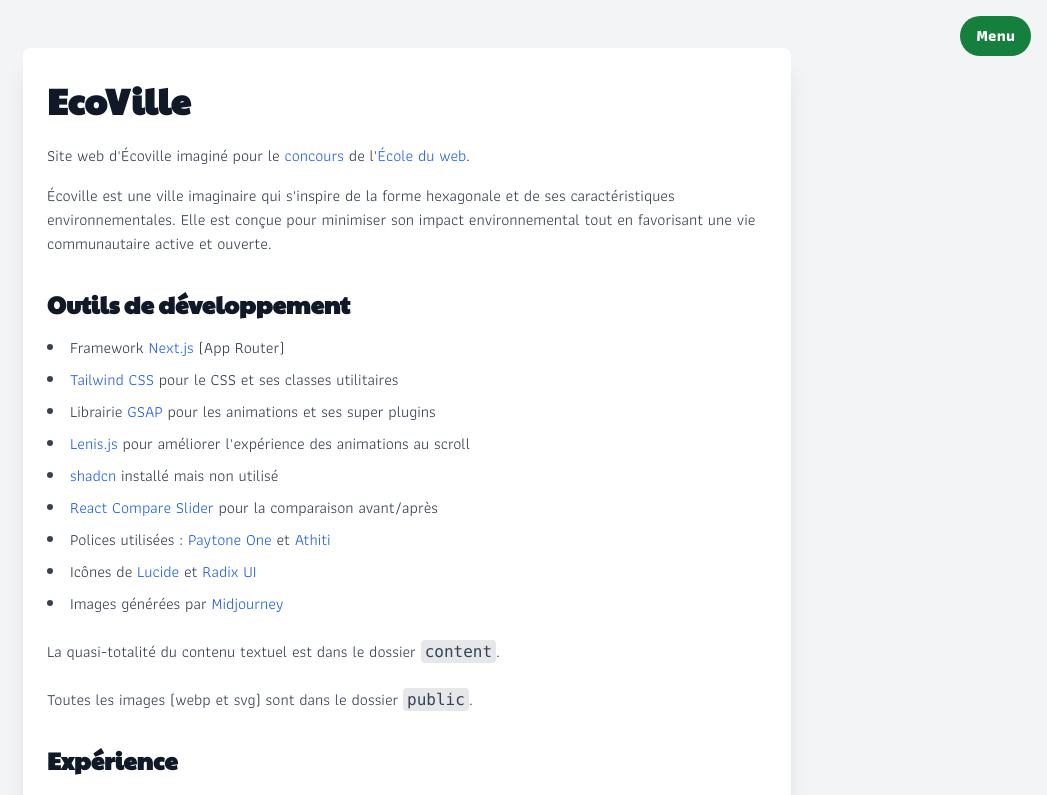
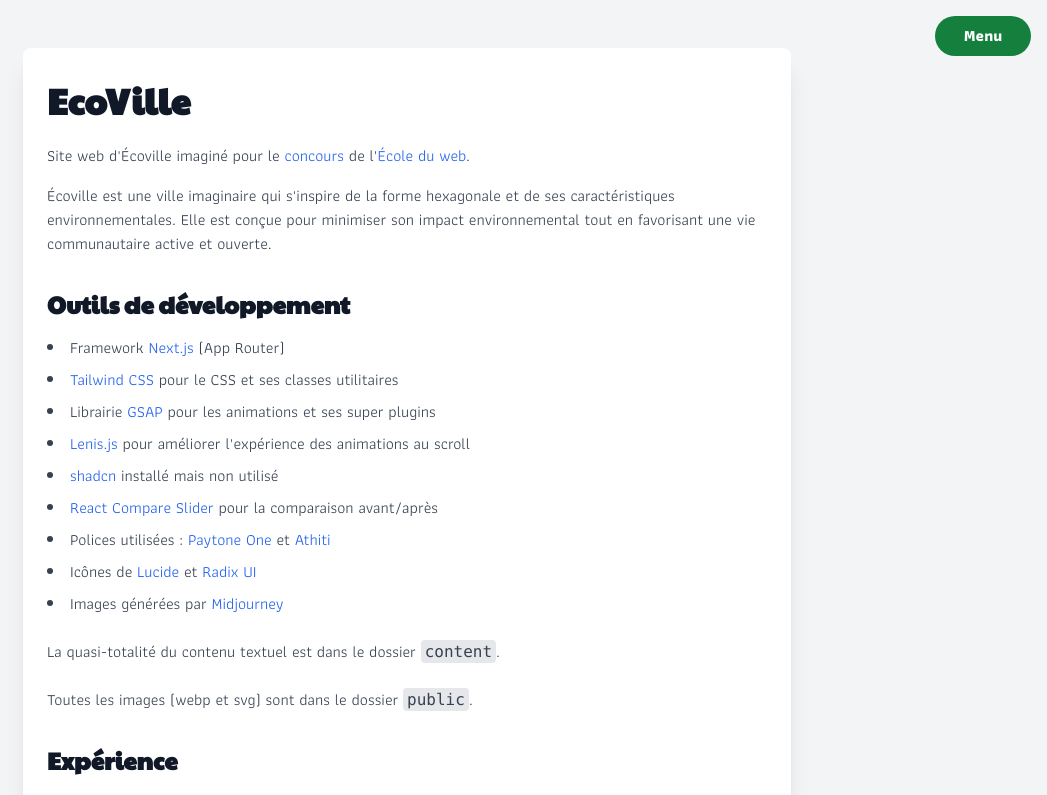
Before and after one commit to GamerBike39/ecoville, a Next.js app: page /readme in a window 1280 px wide. Shown: the top 795 px of the page, without its empty margins (233-1280 px from the left). Built offline with nearby package versions, Linux system fonts and the light colour scheme.

Commit message:
micro-ajustement ux sur boutton et lien

```diff
--- a/app/globals.css
+++ b/app/globals.css
@@ -94,6 +94,15 @@
 }
 
 .scrollbar_cuisine::-webkit-scrollbar {
-  width: 0px;
-  height: 0px;
+  /* width: 0px; */
+  height: 10px;
+  background: rgba(11, 131, 11, 0.212);
+  border-radius: 10px;
 }
+
+.scrollbar_cuisine::-webkit-scrollbar-thumb {
+  background: rgba(224, 6, 6, 0.288);
+
+  border-radius: 10px;
+
+}
--- a/components/homepage/blog/BlogCuisine.tsx
+++ b/components/homepage/blog/BlogCuisine.tsx
@@ -156,7 +156,7 @@
           onClick={() => handleScroll("left")}
           disabled={isLeftDisabled}
           aria-expanded={isLeftDisabled}
-          className="absolute left-0 lg:-left-14 top-1/2 transform -translate-y-1/2 bg-green-600 hover:bg-green-500 p-2  shadow-md hexa disabled:bg-gray-400 hover:scale-105 transition-all"
+          className="max-lg:hidden absolute left-0 lg:-left-14 top-1/2 transform -translate-y-1/2 bg-green-600 hover:bg-green-500 p-2  shadow-md hexa disabled:bg-gray-400 hover:scale-105  active:scale-95 transition-all"
         >
           <span className="sr-only">Voir les articles précédents</span>
           <ChevronLeft className="h-6 w-6 text-white" strokeWidth={4} />
@@ -166,7 +166,7 @@
           disabled={isRightDisabled}
           aria-expanded={isRightDisabled}
           className={cn(
-            "absolute right-0 lg:-right-14 top-1/2 transform -translate-y-1/2 bg-green-600 hover:bg-green-500  p-2 rounded-full shadow-md hexa disabled:bg-gray-400 hover:scale-105 transition-all"
+            "max-lg:hidden absolute right-0 lg:-right-14 top-1/2 transform -translate-y-1/2 bg-green-600 hover:bg-green-500  p-2 rounded-full shadow-md hexa disabled:bg-gray-400 hover:scale-105 active:scale-95 transition-all"
           )}
         >
           <span className="sr-only">Voir les articles suivants</span>
--- a/components/homepage/hero/hero.tsx
+++ b/components/homepage/hero/hero.tsx
@@ -76,7 +76,7 @@
   return (
     <section
       ref={containerRef}
-      className="pb-20 max-lg:flex-col flex items-center justify-center"
+      className="pb-20 max-lg:pt-20 max-lg:flex-col flex items-center justify-center"
     >
       <div className="h-full w-1/2 flex flex-col items-center justify-start">
         <div className="relative">
--- a/components/micro-components/stickySection.tsx
+++ b/components/micro-components/stickySection.tsx
@@ -43,8 +43,8 @@
             {feature.cta && (
               <div>
                 <Link
-                  href={feature.cta.href!}
-                  className="text-lg text-center text-white font-bold bg-green-700 hover:bg-green-600 py-2 px-3 rounded-xl flex items-center gap-2 group"
+                  href={`#feature-g${index}`}
+                  className="text-lg text-center hover:scale-105 active:scale-95 transition-all text-white font-bold bg-green-700 hover:bg-green-600 py-2 px-3 rounded-xl flex items-center gap-2 group"
                 >
                   {feature.cta.buttonText}{" "}
                   <ArrowRight className="inline-block w-0 group-hover:w-5 transition-all" />
--- a/components/navigation/nav.tsx
+++ b/components/navigation/nav.tsx
@@ -67,7 +67,7 @@
     <header className="relative z-50">
       <button
         onClick={toggleMenu}
-        className="fixed top-4 right-4 z-[101] px-4 py-2 text-white font-bold bg-green-700 hover:bg-green-600 rounded-full  transition-colors"
+        className="fixed w-24 top-4 right-4 z-[101] px-4 py-2 text-white font-bold bg-green-700 hover:bg-green-600 rounded-full  hover:scale-105 active:scale-95 transition-all"
       >
         {isOpen ? "Fermer" : "Menu"}
       </button>
```
